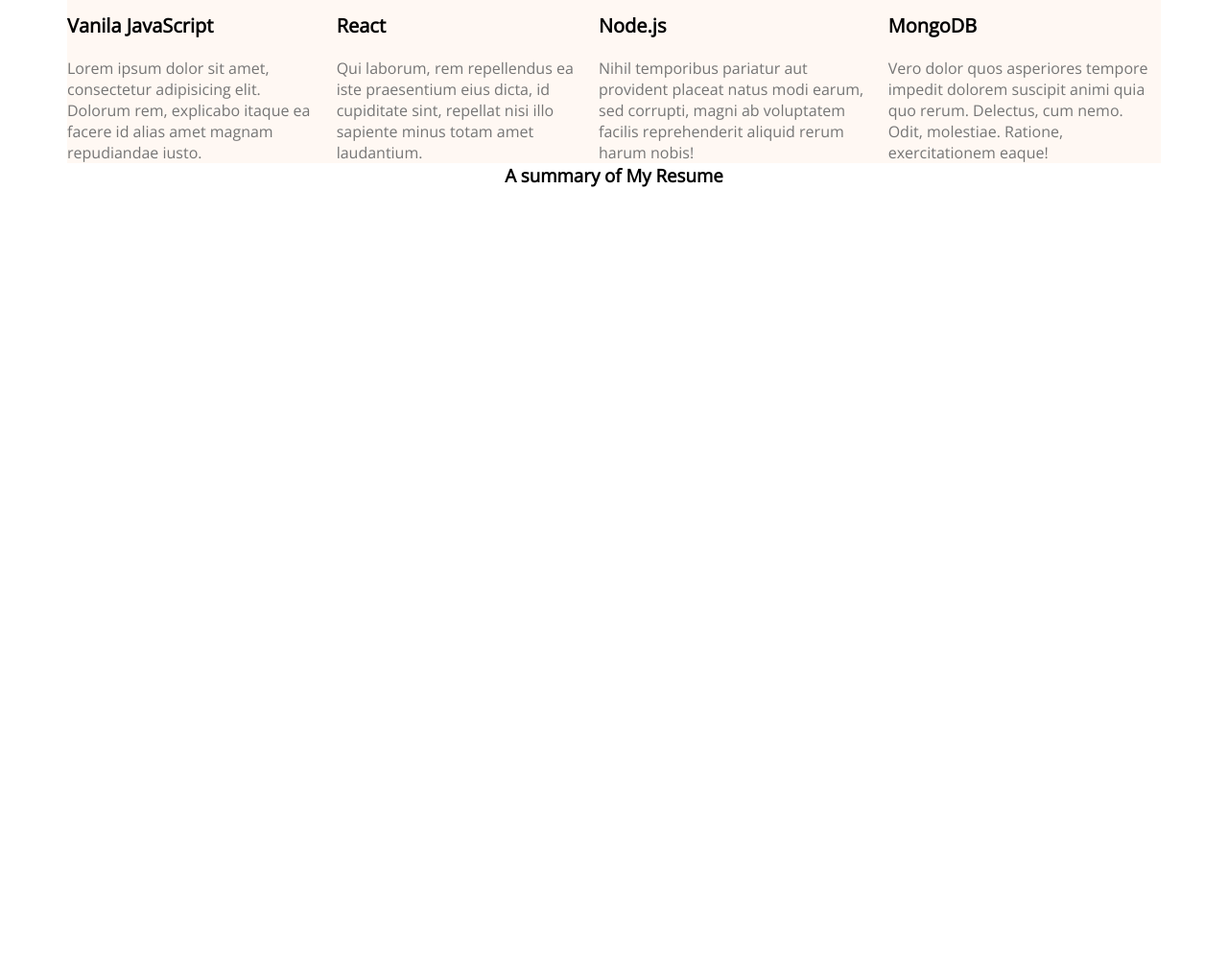
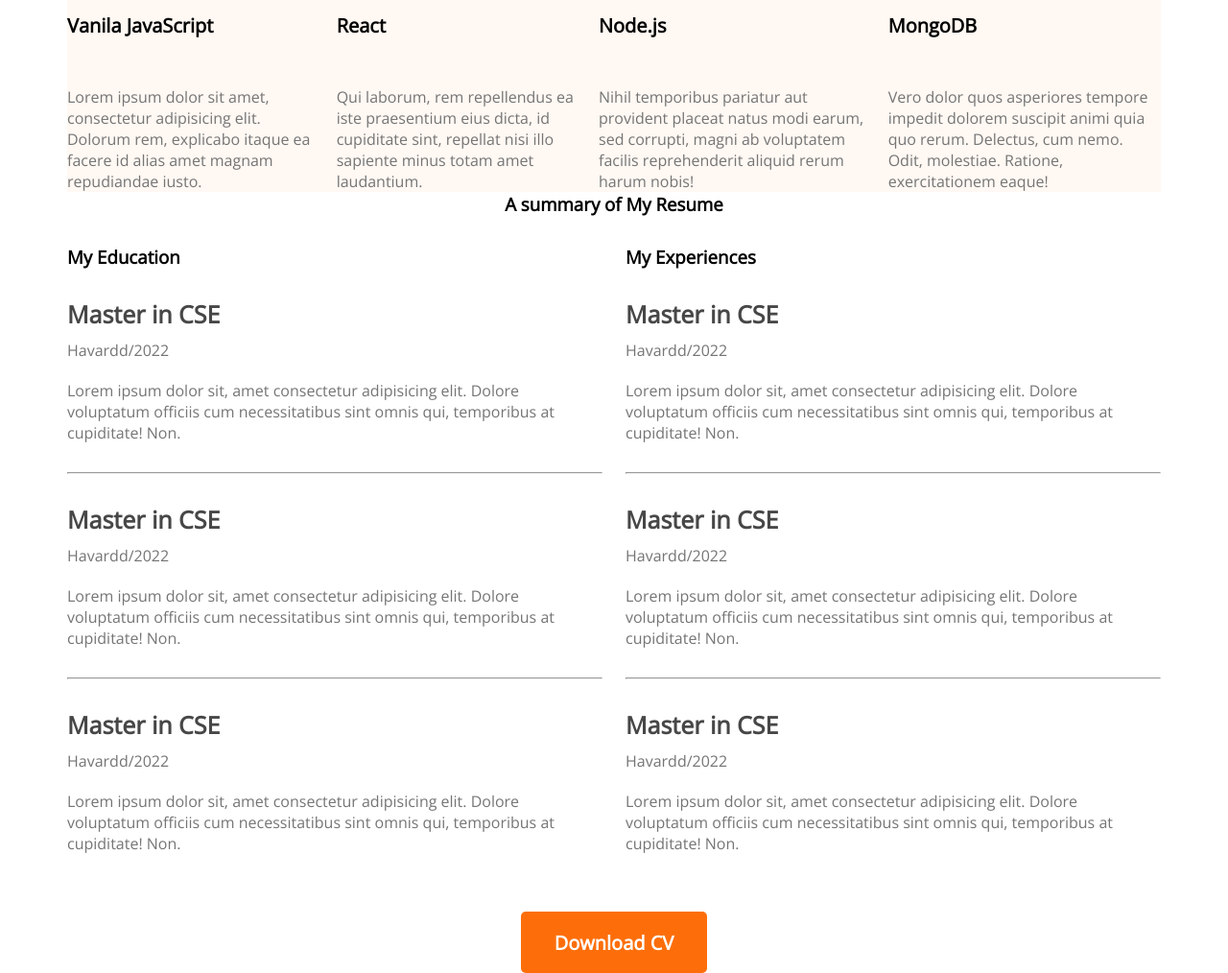
Before and after one commit to riaz9191/dev-portfolio, a plain HTML site: page index.html in a window 1280 px wide. Shown: the part 1752-2766 px from the top of the page at 96% size. Before the commit the page ends 1977 px from the top, so only its background shows below. Drawn offline with nearby package versions, Linux system fonts and the light colour scheme.

Commit message:
resume button

```diff
--- a/index.html
+++ b/index.html
@@ -1,5 +1,6 @@
 <!DOCTYPE html>
 <html lang="en">
+
 <head>
     <meta charset="UTF-8">
     <meta http-equiv="X-UA-Compatible" content="IE=edge">
@@ -10,6 +11,7 @@
     <link rel="preconnect" href="https://fonts.gstatic.com" crossorigin>
     <link href="https://fonts.googleapis.com/css2?family=Open+Sans&display=swap" rel="stylesheet">
 </head>
+
 <body>
     <header class="header">
         <nav>
@@ -39,7 +41,9 @@
 
         <section class="about">
             <h3 class="section-title">About Me</h3>
-            <p class="section-description">Lorem ipsum dolor, sit amet consectetur adipisicing elit. Odio, consectetur reiciendis. Natus libero provident quae repudiandae inventore ab nesciunt, iusto officia odio, non repellat perspiciatis velit amet expedita sapiente ipsum.</p>
+            <p class="section-description">Lorem ipsum dolor, sit amet consectetur adipisicing elit. Odio, consectetur
+                reiciendis. Natus libero provident quae repudiandae inventore ab nesciunt, iusto officia odio, non
+                repellat perspiciatis velit amet expedita sapiente ipsum.</p>
             <div class="about-info-container">
                 <div class="about-info">
                     <p class="info-title">Name:</p>
@@ -67,28 +71,86 @@
                 <div class="skills">
                     <img src="./images/icons/js.png" alt="">
                     <p class="skill-title">Vanila JavaScript</p>
-                    <p class="skill-description">Lorem ipsum dolor sit amet, consectetur adipisicing elit. Dolorum rem, explicabo itaque ea facere id alias amet magnam repudiandae iusto.</p>
+                    <p class="skill-description">Lorem ipsum dolor sit amet, consectetur adipisicing elit. Dolorum rem,
+                        explicabo itaque ea facere id alias amet magnam repudiandae iusto.</p>
                 </div>
                 <div class="skills">
                     <img src="./images/icons/react.png" alt="">
                     <p class="skill-title">React</p>
-                    <p class="skill-description">Qui laborum, rem repellendus ea iste praesentium eius dicta, id cupiditate sint, repellat nisi illo sapiente minus totam amet laudantium.</p>
+                    <p class="skill-description">Qui laborum, rem repellendus ea iste praesentium eius dicta, id
+                        cupiditate sint, repellat nisi illo sapiente minus totam amet laudantium.</p>
                 </div>
                 <div class="skills">
                     <img src="./images/icons/nodejs.png" alt="">
                     <p class="skill-title">Node.js</p>
-                    <p class="skill-description">Nihil temporibus pariatur aut provident placeat natus modi earum, sed corrupti, magni ab voluptatem facilis reprehenderit aliquid rerum harum nobis!</p>
+                    <p class="skill-description">Nihil temporibus pariatur aut provident placeat natus modi earum, sed
+                        corrupti, magni ab voluptatem facilis reprehenderit aliquid rerum harum nobis!</p>
                 </div>
                 <div class="skills">
                     <img src="./images/icons/mongo.png" alt="">
                     <p class="skill-title">MongoDB</p>
-                    <p class="skill-description">Vero dolor quos asperiores tempore impedit dolorem suscipit animi quia quo rerum. Delectus, cum nemo. Odit, molestiae. Ratione, exercitationem eaque!</p>
+                    <p class="skill-description">Vero dolor quos asperiores tempore impedit dolorem suscipit animi quia
+                        quo rerum. Delectus, cum nemo. Odit, molestiae. Ratione, exercitationem eaque!</p>
                 </div>
             </div>
         </section>
         <!-- Resume section -->
         <section class="resume">
             <h3 class="section-title">A summary of My Resume</h3>
+            <div class="resume-content">
+                <div>
+                    <h3 class="resume-title">My Education</h3>
+                    <div class="resume-item">
+                        <h4 class="title">Master in CSE</h4>
+                        <h5 class="sub-title">Havardd/2022</h5>
+                        <p class="description">Lorem ipsum dolor sit, amet consectetur adipisicing elit. Dolore
+                            voluptatum officiis cum necessitatibus sint omnis qui, temporibus at cupiditate! Non.</p>
+                    </div>
+                    <hr>
+                    <div class="resume-item">
+                        <h4 class="title">Master in CSE</h4>
+                        <h5 class="sub-title">Havardd/2022</h5>
+                        <p class="description">Lorem ipsum dolor sit, amet consectetur adipisicing elit. Dolore
+                            voluptatum officiis cum necessitatibus sint omnis qui, temporibus at cupiditate! Non.</p>
+                    </div>
+                    <hr>
+                    <div class="resume-item">
+                        <h4 class="title">Master in CSE</h4>
+                        <h5 class="sub-title">Havardd/2022</h5>
+                        <p class="description">Lorem ipsum dolor sit, amet consectetur adipisicing elit. Dolore
+                            voluptatum officiis cum necessitatibus sint omnis qui, temporibus at cupiditate! Non.</p>
+                    </div>
+
+                </div>
+                <div>
+                    <h3 class="resume-title">My Experiences</h3>
+                    <div class="resume-item">
+                        <h4 class="title">Master in CSE</h4>
+                        <h5 class="sub-title">Havardd/2022</h5>
+                        <p class="description">Lorem ipsum dolor sit, amet consectetur adipisicing elit. Dolore
+                            voluptatum officiis cum necessitatibus sint omnis qui, temporibus at cupiditate! Non.</p>
+                    </div>
+                    <hr>
+                    <div class="resume-item">
+                        <h4 class="title">Master in CSE</h4>
+                        <h5 class="sub-title">Havardd/2022</h5>
+                        <p class="description">Lorem ipsum dolor sit, amet consectetur adipisicing elit. Dolore
+                            voluptatum officiis cum necessitatibus sint omnis qui, temporibus at cupiditate! Non.</p>
+                    </div>
+                    <hr>
+                    <div class="resume-item">
+                        <h4 class="title">Master in CSE</h4>
+                        <h5 class="sub-title">Havardd/2022</h5>
+                        <p class="description">Lorem ipsum dolor sit, amet consectetur adipisicing elit. Dolore
+                            voluptatum officiis cum necessitatibus sint omnis qui, temporibus at cupiditate! Non.</p>
+                    </div>
+
+                </div>
+
+            </div>
+            <div class="resume-button">
+                <button class="btn-primary">Download CV</button>
+            </div>
 
         </section>
     </main>
--- a/styles/portfolio.css
+++ b/styles/portfolio.css
@@ -5,7 +5,7 @@
 .text-primary {
   color: #fd6e0a;
 }
-.section{
+.section {
   margin-top: 130px;
 }
 .btn-primary {
@@ -123,9 +123,38 @@
   font-size: 20px;
   font-weight: 700;
   margin-top: 30px;
-  margin-bottom: 20px   ;
+  margin-bottom: 50px;
 }
 .skill-description {
   color: #757575;
 }
 /* Resume styles */
+.resume-content {
+  display: flex;
+  gap: 24px;
+}
+.resume-item{
+  margin-top: 30px;
+  margin-bottom: 30px;
+}
+.resume .title {
+  font-weight: 700;
+  font-size: 25px;
+  color: #474747;
+  margin-bottom: 10px;
+}
+.resume .sub-title {
+  color: #757575;
+  font-weight: 400;
+  font-size: 16px;
+  margin-bottom: 20px;
+}
+.resume .description {
+  color: #757575;
+  font-weight: 400;
+  font-size: 16px;
+}
+.resume-button{
+  margin-top: 30px;
+  text-align: center;
+}
```
